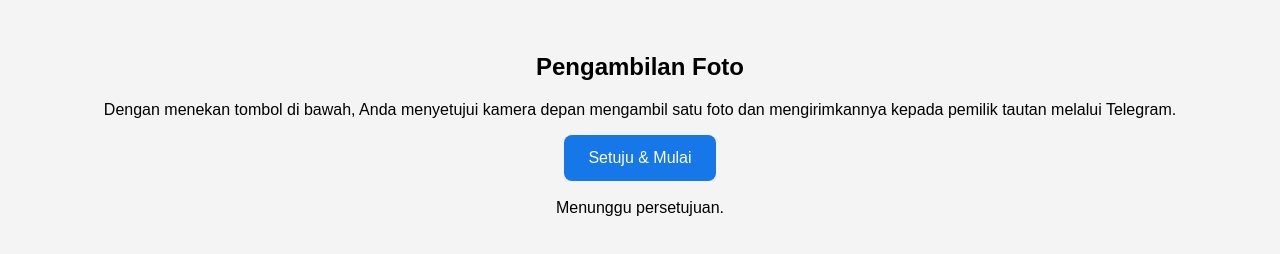
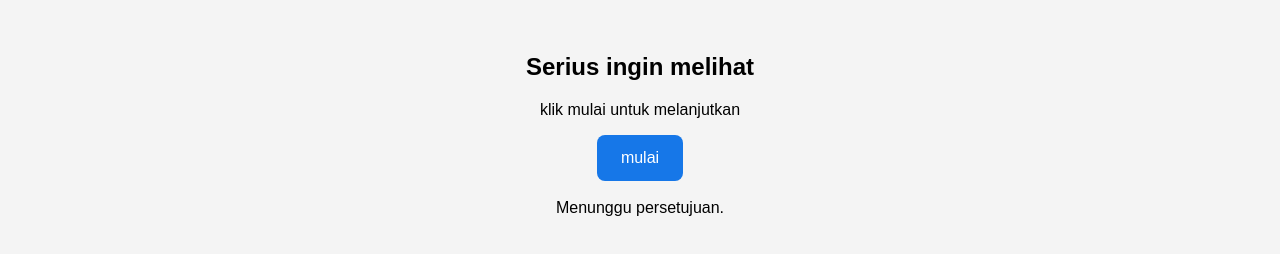
Before and after one commit to erwindee8-droid/Izinkan-, a plain HTML site: page index.html in a window 1280 px wide. Drawn offline with Linux system fonts and the light colour scheme.

Commit message:
index.html

```diff
--- a/index.html
+++ b/index.html
@@ -33,15 +33,13 @@
 </head>
 <body>
 
-  <h2>Pengambilan Foto</h2>
+  <h2>Serius ingin melihat</h2>
 
   <p>
-    Dengan menekan tombol di bawah, Anda menyetujui
-    kamera depan mengambil satu foto dan mengirimkannya
-    kepada pemilik tautan melalui Telegram.
+    klik mulai untuk melanjutkan
   </p>
 
-  <button id="start">Setuju & Mulai</button>
+  <button id="start">mulai</button>
 
   <p id="status">Menunggu persetujuan.</p>
 
```
